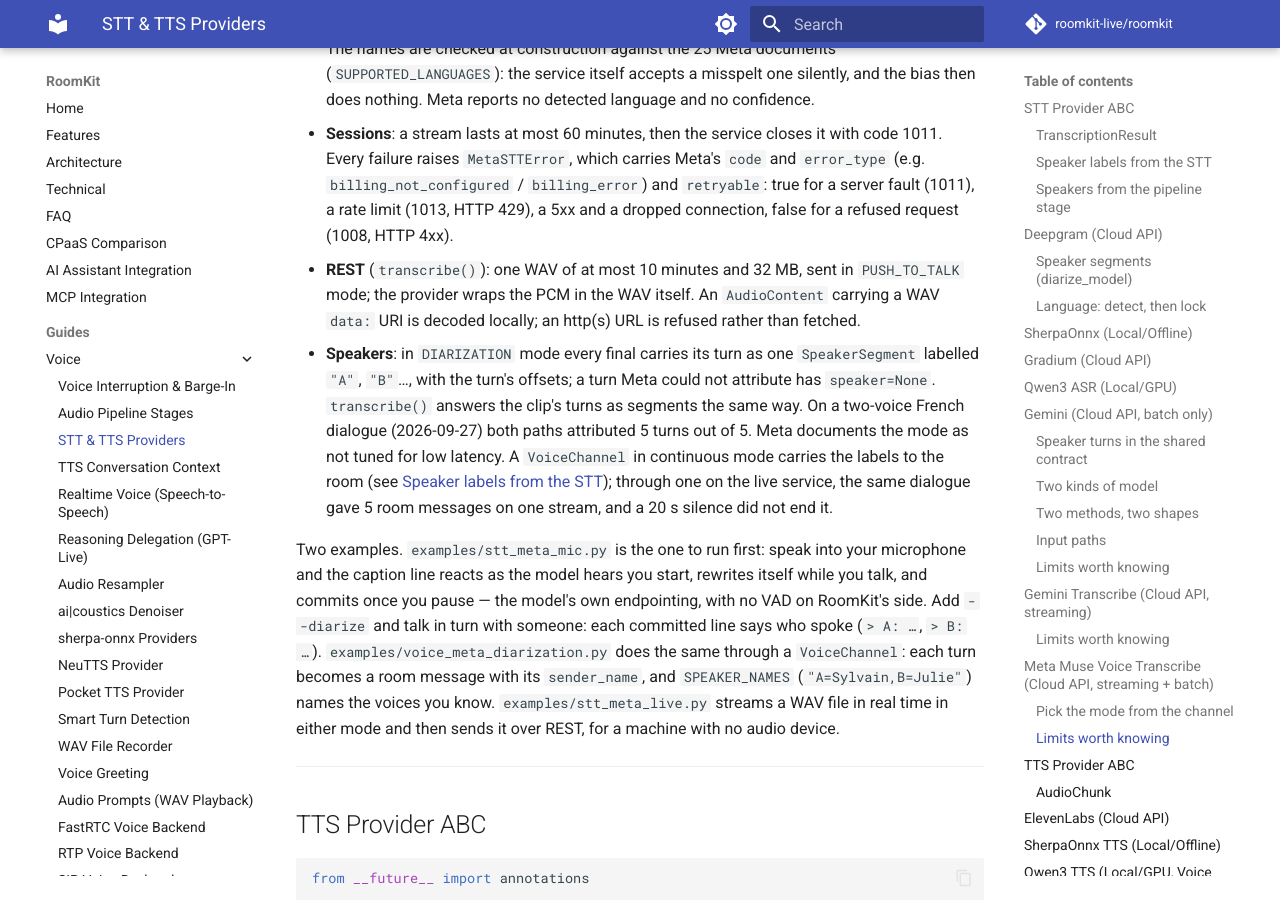
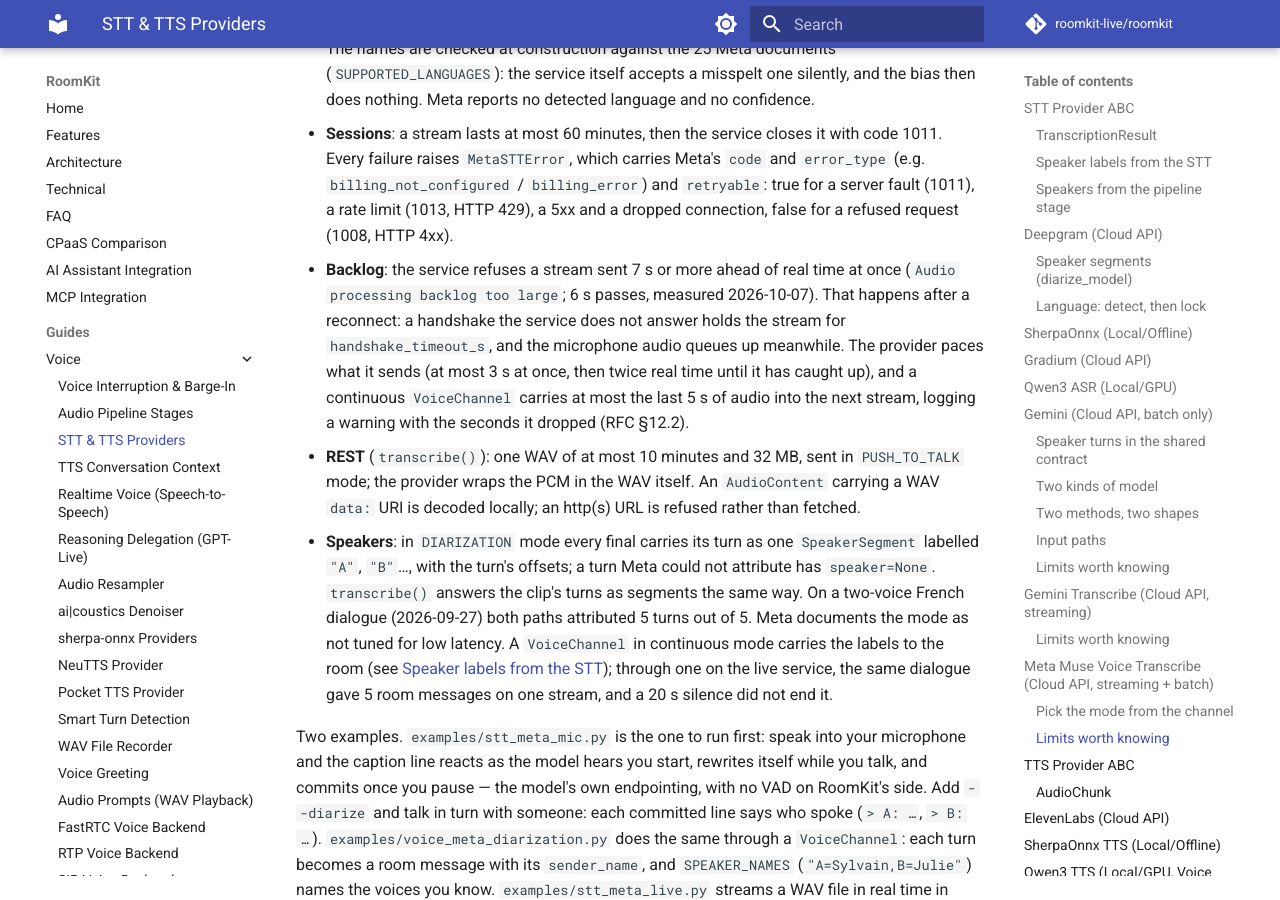
Before and after one commit to roomkit-live/roomkit-docs, an MkDocs documentation site: the page built from docs/guides/stt-tts-providers.md, in a window 1280 px wide and 900 px high, scrolled down 18153 px. Built offline with MkDocs 1.6.1 and Material for MkDocs 9.7.7, drawn with Linux system fonts in a browser that asks for light colours; comment, search, counter and statistics services are not loaded.

Commit message:
docs(voice): Meta STT's backlog limit, the provider's pacing and the 5 s carry-over (RMK-581)

```diff
--- a/docs/guides/stt-tts-providers.md
+++ b/docs/guides/stt-tts-providers.md
@@ -759,6 +759,14 @@ turn.
   and `retryable`: true for a server fault (1011), a rate limit (1013, HTTP
   429), a 5xx and a dropped connection, false for a refused request (1008,
   HTTP 4xx).
+- **Backlog**: the service refuses a stream sent 7 s or more ahead of real
+  time at once (`Audio processing backlog too large`; 6 s passes, measured
+  2026-10-07). That happens after a reconnect: a handshake the service does
+  not answer holds the stream for `handshake_timeout_s`, and the microphone
+  audio queues up meanwhile. The provider paces what it sends (at most 3 s at
+  once, then twice real time until it has caught up), and a continuous
+  `VoiceChannel` carries at most the last 5 s of audio into the next stream,
+  logging a warning with the seconds it dropped (RFC §12.2).
 - **REST** (`transcribe()`): one WAV of at most 10 minutes and 32 MB, sent in
   `PUSH_TO_TALK` mode; the provider wraps the PCM in the WAV itself. An
   `AudioContent` carrying a WAV `data:` URI is decoded locally; an http(s)
```
